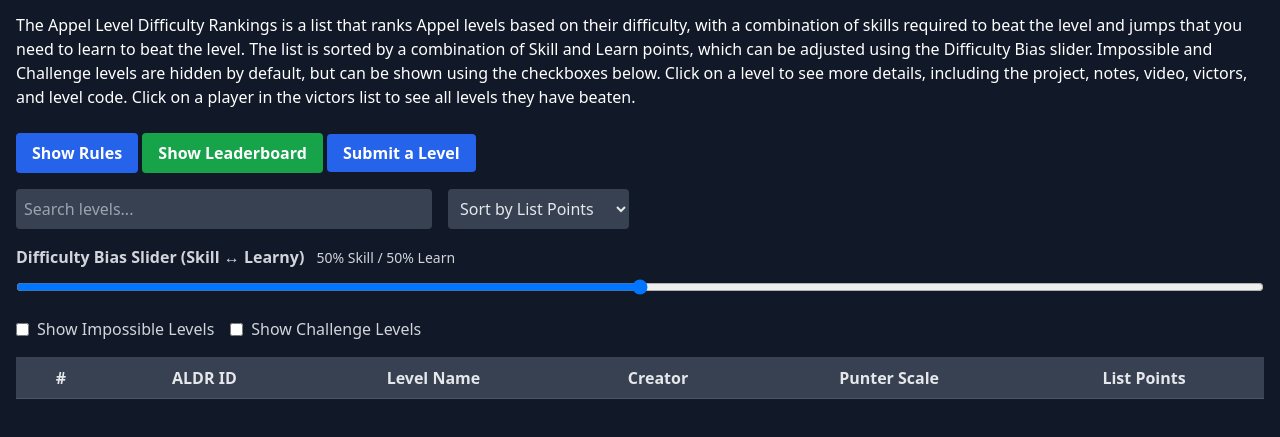
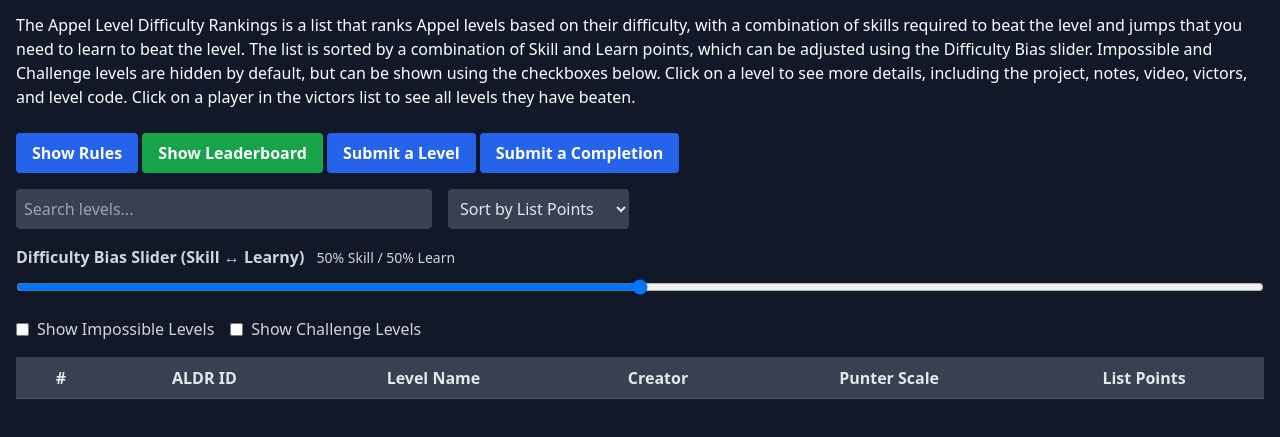
Before and after one commit to familycomicsstudios/aldr-website, a plain HTML site: page index.html in a window 1280 px wide. Shown: the part 51-488 px from the top of the page. Drawn offline with nearby package versions, Linux system fonts and the light colour scheme; no server answers.

Commit message:
Added replay submissions

```diff
--- a/index.html
+++ b/index.html
@@ -24,9 +24,12 @@
     <button id="leaderboardButton" class="bg-green-600 hover:bg-green-700 text-white font-semibold py-2 px-4 rounded">
       Show Leaderboard
     </button>
-    <a href="https://docs.google.com/forms/d/e/1FAIpQLSdipbJrTE5qBR7ZhDc6v3JfVkRGVr01gtKdd83PskX0JMR_tQ/viewform?usp=header" class="bg-blue-600 hover:bg-blue-700 text-white font-semibold py-2 px-4 rounded">
+    <button class="bg-blue-600 hover:bg-blue-700 text-white font-semibold py-2 px-4 rounded"><a href="https://docs.google.com/forms/d/e/1FAIpQLSdipbJrTE5qBR7ZhDc6v3JfVkRGVr01gtKdd83PskX0JMR_tQ/viewform?usp=header">
       Submit a Level
-    </a>
+    </a></button>
+    <button class="bg-blue-600 hover:bg-blue-700 text-white font-semibold py-2 px-4 rounded"><a href="https://docs.google.com/forms/d/e/1FAIpQLSfUXMYNRgVU4RQZC0RlqL702RzPd69amzDKQgPkMUhCCaH3jg/viewform?usp=header">
+      Submit a Completion
+    </a></button>
   </div>
 
   <div class="mb-4 flex gap-4 items-center">
```
